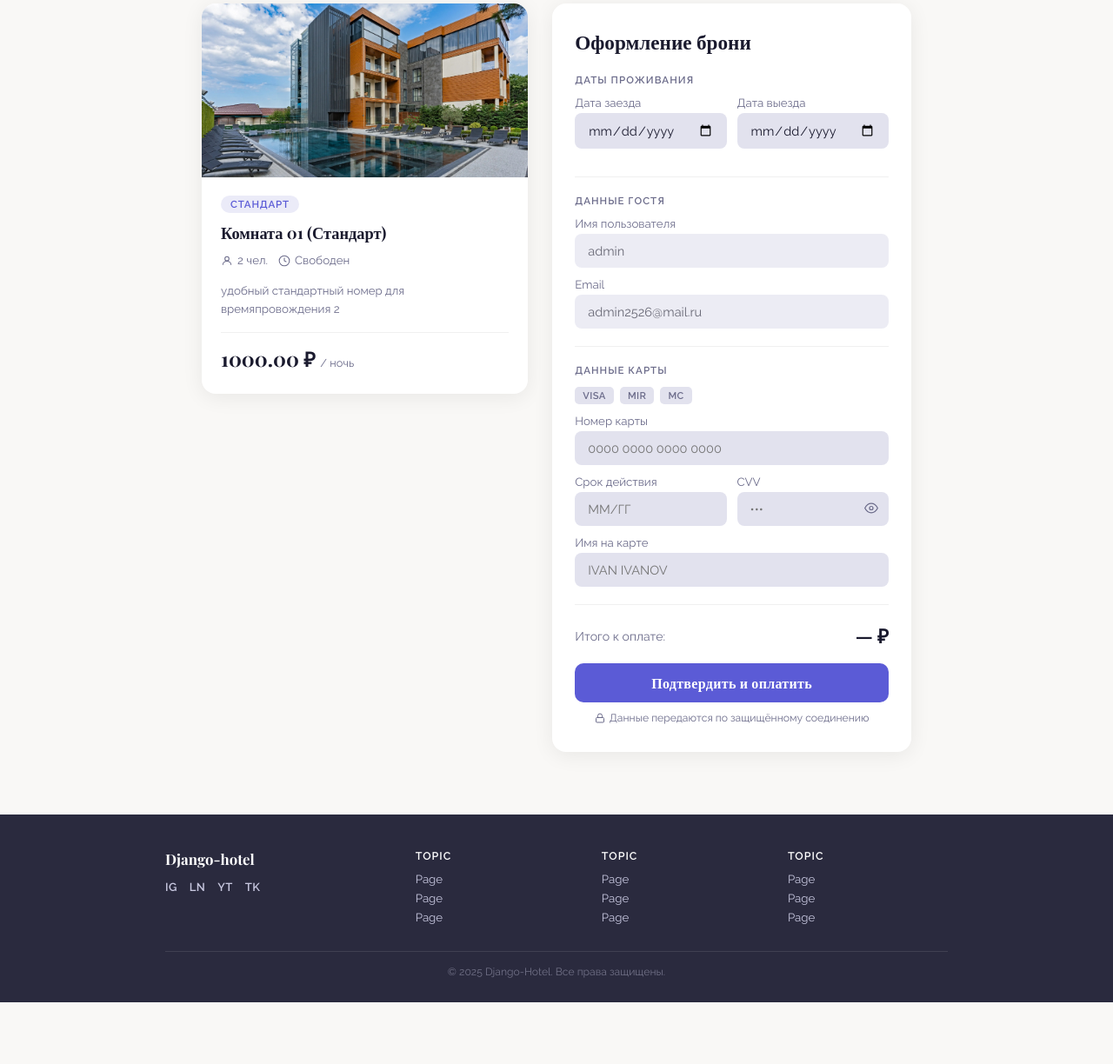
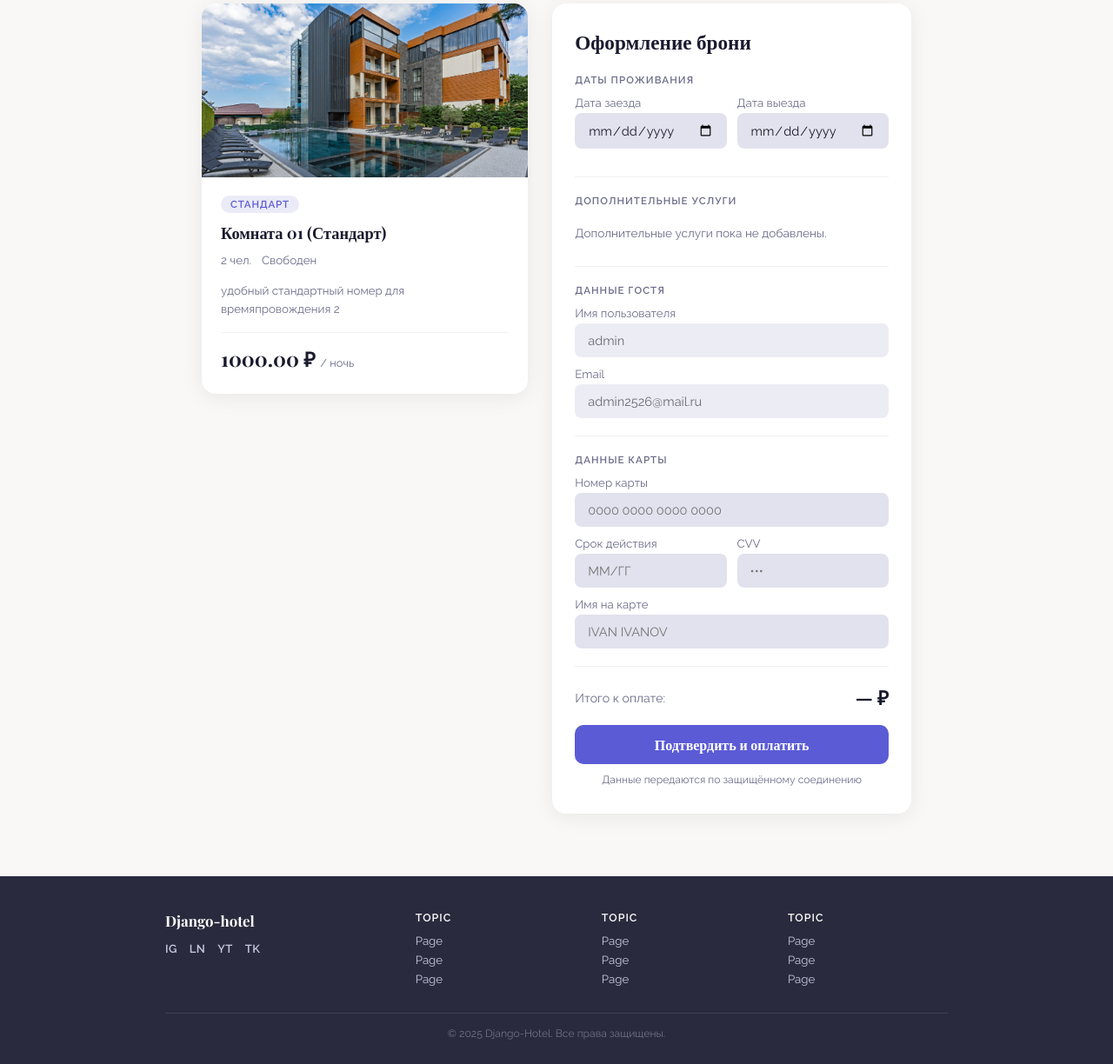
Before and after one commit to Sony205/Django-hotel, a Django app: page /booking/room/1/create/ in a window 1280 px wide. Shown: the part 132-1356 px from the top of the page at 87% size. Before the commit the page ends 1285 px from the top, so only its background shows below. Run offline with Django 5.2, Linux system fonts and the light colour scheme; a user stored in the database is signed in; data comes from the database, SQL or seed files in the repository.

Commit message:
Update create_booking.html
добавление услуг

```diff
--- a/hotel/templates/booking/create_booking.html
+++ b/hotel/templates/booking/create_booking.html
@@ -68,9 +88,10 @@
     margin-bottom: 18px;
   }
 
-  .room-attrs span { display: flex; align-items: center; gap: 5px; }
-
-  .price-line { padding-top: 14px; border-top: 1px solid #f0f0f0; }
+  .price-line {
+    padding-top: 14px;
+    border-top: 1px solid #f0f0f0;
+  }
 
   .price-main {
     font-family: 'Playfair Display', serif;
@@ -153,31 +191,44 @@
     margin: 8px 0 4px;
   }
 
-  /* Карточка оплаты */
-  .card-icons { display: flex; gap: 7px; margin-bottom: 12px; }
-
-  .card-icon {
-    background: var(--input-bg);
-    color: var(--muted);
-    font-size: .7rem;
-    font-weight: 700;
-    letter-spacing: .04em;
-    padding: 3px 9px;
-    border-radius: 5px;
+  .sep {
+    height: 1px;
+    background: #f0f0f0;
+    margin: 20px 0;
   }
 
-  .toggle-pw { position: relative; }
-  .toggle-pw input { padding-right: 42px !important; }
-  .eye-btn {
-    position: absolute; right: 12px; top: 50%;
-    transform: translateY(-50%);
-    background: none; border: none;
-    cursor: pointer; color: var(--muted); padding: 0;
-    transition: opacity .2s;
+  .services-list {
+    display: flex;
+    flex-direction: column;
+    gap: 10px;
+    margin-top: 8px;
   }
-  .eye-btn:hover { opacity: .6; }
 
-  .sep { height: 1px; background: #f0f0f0; margin: 20px 0; }
+  .service-item {
+    display: flex;
+    align-items: center;
+    gap: 12px;
+    padding: 12px 14px;
+    background: var(--input-bg);
+    border-radius: 10px;
+    cursor: pointer;
+  }
+
+  .service-item:hover {
+    background: #f5f5f5;
+  }
+
+  .service-item input[type="checkbox"] {
+    width: 18px;
+    height: 18px;
+    accent-color: var(--accent);
+    cursor: pointer;
+  }
+
+  .service-name {
+    font-size: .9rem;
+    font-weight: 600;
+  }
 
   .total-row {
     display: flex;
@@ -194,39 +248,53 @@
     font-weight: 700;
   }
 
-  .form-errors {
-    background: #fdecea;
-    color: #c0392b;
-    border-radius: 8px;
-    padding: 10px 14px;
-    font-size: .85rem;
-    margin-bottom: 18px;
+  .btn-pay {
+    display: block;
+    width: 100%;
+    padding: 12px;
+    background: var(--accent);
+    color: #fff;
+    border: none;
+    border-radius: var(--radius);
+    font-family: 'Playfair Display', serif;
+    font-size: 1rem;
+    font-weight: 700;
+    cursor: pointer;
   }
 
-  .btn-pay {
-    display: block; width: 100%; padding: 12px;
-    background: var(--accent); color: #fff;
-    border: none; border-radius: var(--radius);
-    font-family: 'Playfair Display', serif;
-    font-size: 1rem; font-weight: 700;
-    cursor: pointer; letter-spacing: .02em;
-    transition: opacity .2s, transform .15s;
+  .btn-pay:hover {
+    opacity: .88;
   }
-  .btn-pay:hover { opacity: .88; transform: translateY(-1px); }
 
   .secure {
-    display: flex; align-items: center;
-    justify-content: center; gap: 5px;
-    margin-top: 11px; font-size: .76rem; color: var(--muted);
+    display: flex;
+    align-items: center;
+    justify-content: center;
+    gap: 5px;
+    margin-top: 11px;
+    font-size: .76rem;
+    color: var(--muted);
   }
 
   .back-link {
-    display: inline-flex; align-items: center; gap: 6px;
-    text-decoration: none; color: var(--muted);
-    font-size: .85rem; margin: 20px 32px 0;
-    transition: color .2s;
+    display: inline-flex;
+    align-items: center;
+    gap: 6px;
+    text-decoration: none;
+    color: var(--muted);
+    font-size: .85rem;
+    margin: 20px 32px 0;
   }
-  .back-link:hover { color: var(--accent); }
+
+  .back-link:hover {
+    color: var(--accent);
+  }
+
+  .empty-services {
+    color: var(--muted);
+    font-size: .85rem;
+    padding: 10px 0;
+  }
 </style>
 {% endblock %}
 
@@ -235,31 +303,21 @@
 
 <div class="booking-page">
 
-  <!-- ══ ЛЕВАЯ: карточка номера ══ -->
   <div class="room-card">
     {% if room.images %}
-      <img src="{{ room.images.url }}" alt="{{ room }}"/>
+      <img src="{{ room.images.url }}" alt="{{ room }}">
     {% else %}
-      <img src="{% static 'image/index.jpeg' %}" alt="{{ room }}"/>
+      <img src="{% static 'image/index.jpeg' %}" alt="{{ room }}">
     {% endif %}
 
     <div class="room-card-body">
       <div class="type-badge">{{ room.get_room_type_display }}</div>
+
       <h2>{{ room }}</h2>
 
       <div class="room-attrs">
-        <span>
-          <svg width="14" height="14" viewBox="0 0 24 24" fill="none" stroke="currentColor" stroke-width="1.8">
-            <circle cx="12" cy="8" r="4"/><path d="M4 20c0-4 3.6-7 8-7s8 3 8 7"/>
-          </svg>
-          {{ room.capacity }} чел.
-        </span>
-        <span>
-          <svg width="14" height="14" viewBox="0 0 24 24" fill="none" stroke="currentColor" stroke-width="1.8">
-            <circle cx="12" cy="12" r="10"/><polyline points="12 6 12 12 16 14"/>
-          </svg>
-          Свободен
-        </span>
+        <span>{{ room.capacity }} чел.</span>
+        <span>Свободен</span>
       </div>
 
       {% if room.description %}
@@ -334,68 +393,67 @@
 
       <div class="sep"></div>
 
-      <!-- ДАННЫЕ ГОСТЯ (из профиля, только для отображения) -->
+      <div class="sec">Дополнительные услуги</div>
+
+      <div class="services-list">
+        {% if form.servises %}
+          {% for checkbox in form.servises %}
+            <label class="service-item">
+              {{ checkbox.tag }}
+              <span class="service-name">{{ checkbox.choice_label }}</span>
+            </label>
+          {% endfor %}
+        {% else %}
+          <div class="empty-services">Дополнительные услуги пока не добавлены.</div>
+        {% endif %}
+      </div>
+
+      {% if form.servises.errors %}
+        <div class="err">{{ form.servises.errors|join:' ' }}</div>
+      {% endif %}
+
+      <div class="sep"></div>
+
       <div class="sec">Данные гостя</div>
 
       <div class="f">
         <label>Имя пользователя</label>
-        <input type="text" value="{{ request.user.username }}" readonly
-               style="opacity:.65; cursor:default;"/>
+        <input type="text" value="{{ request.user.username }}" readonly style="opacity:.65; cursor:default;">
       </div>
 
       <div class="f">
         <label>Email</label>
-        <input type="email" value="{{ request.user.email }}" readonly
-               style="opacity:.65; cursor:default;"/>
+        <input type="email" value="{{ request.user.email }}" readonly style="opacity:.65; cursor:default;">
       </div>
 
       <div class="sep"></div>
 
-      <!-- ОПЛАТА -->
       <div class="sec">Данные карты</div>
-
-      <div class="card-icons">
-        <span class="card-icon">VISA</span>
-        <span class="card-icon">MIR</span>
-        <span class="card-icon">MC</span>
-      </div>
 
       <div class="f">
         <label for="card_number">Номер карты</label>
-        <input type="text" id="card_number" placeholder="0000 0000 0000 0000"
-               maxlength="19" inputmode="numeric" autocomplete="cc-number" required/>
+        <input type="text" id="card_number" placeholder="0000 0000 0000 0000" maxlength="19" required>
       </div>
 
       <div class="row2">
         <div class="f">
           <label for="card_expiry">Срок действия</label>
-          <input type="text" id="card_expiry" placeholder="ММ/ГГ"
-                 maxlength="5" inputmode="numeric" autocomplete="cc-exp" required/>
+          <input type="text" id="card_expiry" placeholder="ММ/ГГ" maxlength="5" required>
         </div>
+
         <div class="f">
           <label for="card_cvv">CVV</label>
-          <div class="toggle-pw">
-            <input type="password" id="card_cvv" placeholder="•••"
-                   maxlength="3" inputmode="numeric" autocomplete="cc-csc" required/>
-            <button type="button" class="eye-btn" onclick="toggleVis('card_cvv',this)">
-              <svg width="16" height="16" viewBox="0 0 24 24" fill="none" stroke="currentColor" stroke-width="1.8">
-                <path d="M1 12s4-8 11-8 11 8 11 8-4 8-11 8-11-8-11-8z"/>
-                <circle cx="12" cy="12" r="3"/>
-              </svg>
-            </button>
-          </div>
+          <input type="password" id="card_cvv" placeholder="•••" maxlength="3" required>
         </div>
       </div>
 
       <div class="f">
         <label for="card_holder">Имя на карте</label>
-        <input type="text" id="card_holder" placeholder="IVAN IVANOV"
-               autocomplete="cc-name" style="text-transform:uppercase;" required/>
+        <input type="text" id="card_holder" placeholder="IVAN IVANOV" required>
       </div>
 
       <div class="sep"></div>
 
-      <!-- ИТОГ -->
       <div class="total-row">
         <span class="total-label">Итого к оплате:</span>
         <span class="total-amount" id="total-amount">— ₽</span>
@@ -403,16 +461,9 @@
 
       <button type="submit" class="btn-pay">Подтвердить и оплатить</button>
 
-      <div class="secure">
-        <svg width="12" height="12" viewBox="0 0 24 24" fill="none" stroke="currentColor" stroke-width="2">
-          <rect x="3" y="11" width="18" height="11" rx="2"/>
-          <path d="M7 11V7a5 5 0 0 1 10 0v4"/>
-        </svg>
-        Данные передаются по защищённому соединению
-      </div>
+      <div class="secure">Данные передаются по защищённому соединению</div>
     </form>
   </div>
-
 </div>
 {% endblock %}
 
@@ -420,49 +471,60 @@
 <script>
   const PPN = parseFloat("{{ room.price_per_night }}") || 0;
 
-  const inEl   = document.getElementById('{{ form.booking_date.id_for_label }}');
-  const outEl  = document.getElementById('{{ form.expiration_date.id_for_label }}');
-  const pill   = document.getElementById('nights-pill');
-  const total  = document.getElementById('total-amount');
+  const inEl = document.getElementById('{{ form.booking_date.id_for_label }}');
+  const outEl = document.getElementById('{{ form.expiration_date.id_for_label }}');
+  const pill = document.getElementById('nights-pill');
+  const total = document.getElementById('total-amount');
   const sTotal = document.getElementById('side-total');
   const sNight = document.getElementById('side-nights');
-  const sAmt   = document.getElementById('side-amount');
+  const sAmt = document.getElementById('side-amount');
 
-  function fmt(n) { return n.toLocaleString('ru-RU') + ' ₽'; }
+  function fmt(n) {
+    return n.toLocaleString('ru-RU') + ' ₽';
+  }
 
   function nightWord(n) {
     if (n % 10 === 1 && n % 100 !== 11) return 'ночь';
-    if ([2,3,4].includes(n % 10) && ![12,13,14].includes(n % 100)) return 'ночи';
+    if ([2, 3, 4].includes(n % 10) && ![12, 13, 14].includes(n % 100)) return 'ночи';
     return 'ночей';
   }
 
   function recalc() {
     if (!inEl.value || !outEl.value) return;
+
     const nights = Math.round((new Date(outEl.value) - new Date(inEl.value)) / 86400000);
+
     if (nights <= 0) {
-      pill.style.display   = 'none';
-      total.textContent    = '— ₽';
+      pill.style.display = 'none';
+      total.textContent = '— ₽';
       sTotal.style.display = 'none';
       return;
     }
+
     const sum = PPN * nights;
-    const nw  = nightWord(nights);
-    pill.textContent     = `${nights} ${nw}`;
-    pill.style.display   = 'inline-block';
-    total.textContent    = fmt(sum);
-    sNight.textContent   = `${nights} ${nw}`;
-    sAmt.textContent     = fmt(sum);
+    const nw = nightWord(nights);
+
+    pill.textContent = `${nights} ${nw}`;
+    pill.style.display = 'inline-block';
+
+    total.textContent = fmt(sum);
+
+    sNight.textContent = `${nights} ${nw}`;
+    sAmt.textContent = fmt(sum);
     sTotal.style.display = 'block';
   }
 
-  inEl.addEventListener('change', () => {
-    if (outEl.value && outEl.value <= inEl.value) outEl.value = '';
+  inEl.addEventListener('change', function () {
+    if (outEl.value && outEl.value <= inEl.value) {
+      outEl.value = '';
+    }
+
     outEl.min = inEl.value;
     recalc();
   });
+
   outEl.addEventListener('change', recalc);
 
-  // Форматирование карты
   document.getElementById('card_number').addEventListener('input', function () {
     let v = this.value.replace(/\D/g, '').slice(0, 16);
     this.value = v.replace(/(.{4})/g, '$1 ').trim();
@@ -470,7 +532,11 @@
 
   document.getElementById('card_expiry').addEventListener('input', function () {
     let v = this.value.replace(/\D/g, '').slice(0, 4);
-    if (v.length >= 3) v = v.slice(0, 2) + '/' + v.slice(2);
+
+    if (v.length >= 3) {
+      v = v.slice(0, 2) + '/' + v.slice(2);
+    }
+
     this.value = v;
   });
 
@@ -478,12 +544,6 @@
     this.value = this.value.toUpperCase();
   });
 
-  function toggleVis(id, btn) {
-    const el = document.getElementById(id);
-    el.type = el.type === 'password' ? 'text' : 'password';
-    btn.style.opacity = el.type === 'text' ? '0.45' : '1';
-  }
-
   recalc();
 </script>
 {% endblock %}
```
Also changed, not shown: other parts of hotel/templates/booking/create_booking.html (+79 -38 lines).
